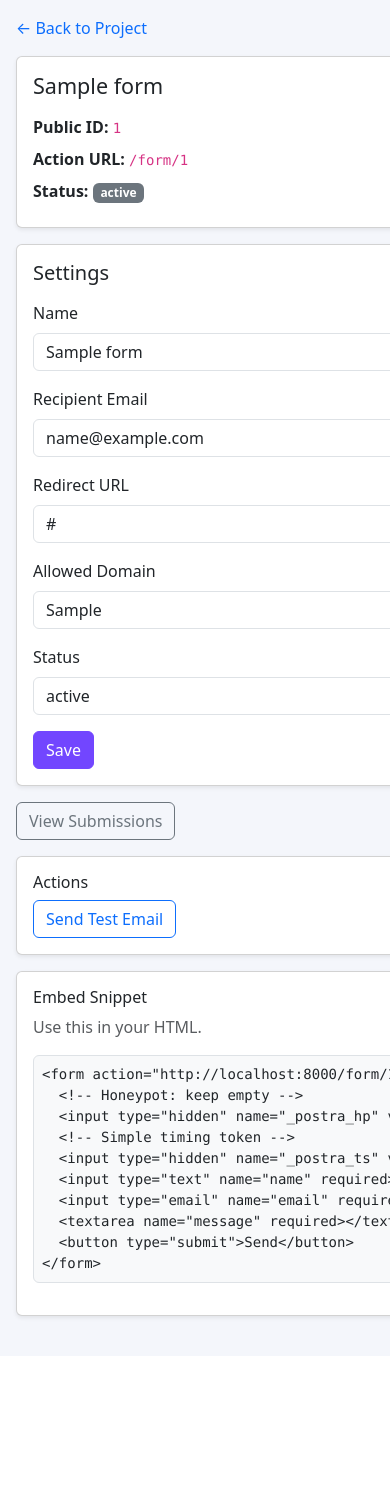
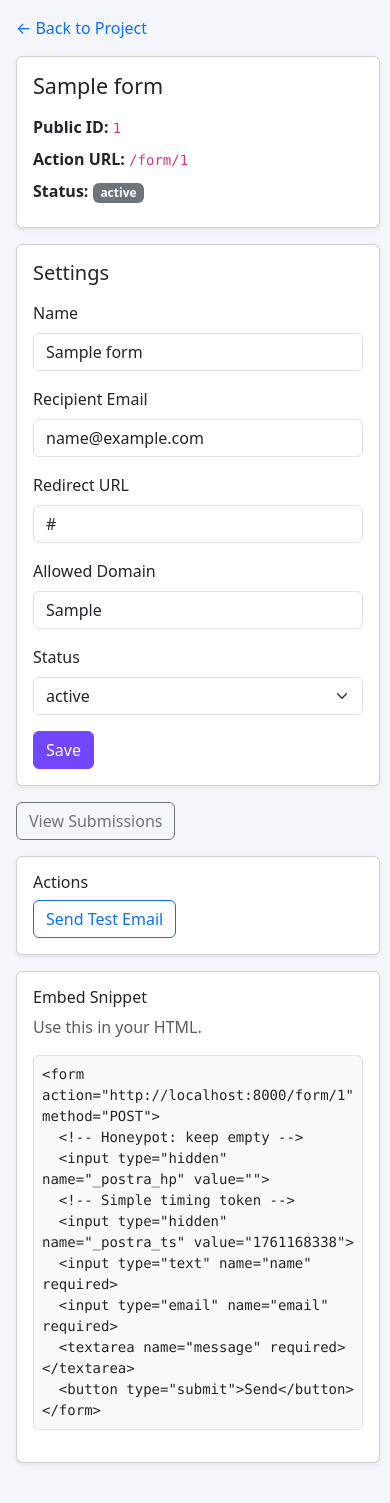
Before and after one commit to bawanyadam/postra, a PHP site: template app/Http/Views/forms/show.php in a window 390 px wide; the page is wider, and only the part inside the window is pictured. Shown: the part 104-1607 px from the top of that part. Before the commit the page ends 1425 px from the top of that part, so only its background shows below. Run offline with PHP 8.4, Linux system fonts and the light colour scheme; the template is opened without the code that fills it: most values are stand-ins (such as "Sample title", 1, 10 or a date in 2020); data that the repository does not hold is empty.

Commit message:
Wrap form snippet for mobile

```diff
--- a/app/Http/Views/forms/show.php
+++ b/app/Http/Views/forms/show.php
@@ -49,7 +49,7 @@
       <div class="card-body">
         <h2 class="h6">Embed Snippet</h2>
         <p class="text-muted">Use this in your HTML.</p>
-<pre class="bg-light p-2 border rounded"><code>&lt;form action=&quot;<?= htmlspecialchars($_ENV['APP_URL'] ?? 'http://localhost:8000') ?>/form/<?= htmlspecialchars($form['public_id']) ?>&quot; method=&quot;POST&quot;&gt;
+<pre class="bg-light p-2 border rounded" style="white-space: pre-wrap; word-break: break-word;"><code>&lt;form action=&quot;<?= htmlspecialchars($_ENV['APP_URL'] ?? 'http://localhost:8000') ?>/form/<?= htmlspecialchars($form['public_id']) ?>&quot; method=&quot;POST&quot;&gt;
   &lt;!-- Honeypot: keep empty --&gt;
   &lt;input type=&quot;hidden&quot; name=&quot;_postra_hp&quot; value=&quot;&quot;&gt;
   &lt;!-- Simple timing token --&gt;
```
